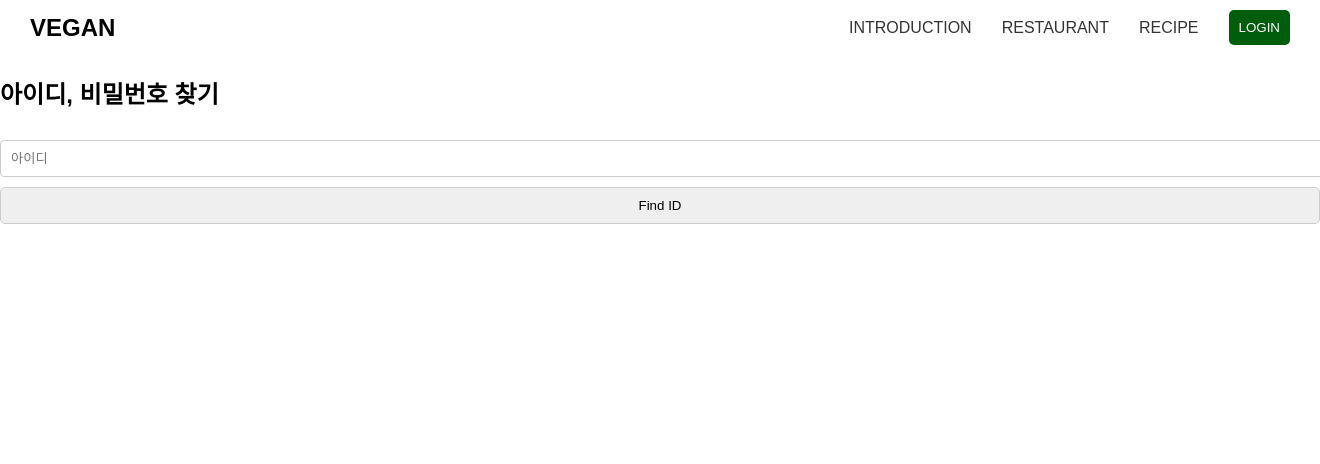
After one commit to jiyun330/veganweb, a Flask app: page /find_id in a window 1320 px wide; the page is wider, and only the part inside the window is pictured. The commit adds this page. Shown: the top 464 px of that part. Run offline with Flask 3, Linux system fonts and the light colour scheme; some libraries are stand-ins or nearby versions.

Commit message:
session login, update region select, find_id function

```diff
--- a/app.py
+++ b/app.py
@@ -1,9 +1,10 @@
-from flask import make_response, redirect, render_template, request, url_for
+from flask import make_response, redirect, render_template, request, url_for, session, jsonify
 from flask import Flask
 import psycopg2
 
 app = Flask(__name__)
 app.config['DEBUG'] = True
+app.secret_key = 'your_secret_key' # 세션용 비밀키
 
 class DB:
     def __init__(self, database_url):
@@ -17,7 +18,7 @@ class DB:
 
     def select_user(self, userID):
         try:
-            self.cur.execute("SELECT user_id, name FROM public.users WHERE user_id = %s;", (userID,))
+            self.cur.execute("SELECT user_id, name FROM public.users WHERE user_id = %s;", (userID, ))
             return self.cur.fetchone()  # 사용자 정보를 가져옴
         except Exception as e:
             print(f"Error during select_user execution: {e}")
@@ -42,18 +43,15 @@ db = DB(database_url)
 
 # 로그인 되어 있을 때의 유저 정보
 def get_user_info():
-    ID = request.cookies.get('ID')
-    name = request.cookies.get('name')
+    ID = session.get('ID')
+    name = session.get('name')
     return ID, name
 
 # 메인 화면
 @app.route("/", methods=['GET', 'POST'])
 def home():
     ID, name = get_user_info()
-    if ID:
-        return render_template("index.html", ID=ID, name=name)
-    else:
-        return render_template("index.html")
+    return render_template("index.html", ID=ID, name=name)
 
 
 ####### 개발 1주차 #######
@@ -68,10 +66,9 @@ def login():
         user = db.select_user_password(userID, password)
         if user:
             user_info = db.select_user(userID)
-            resp = make_response(redirect(url_for('home')))  # 메인 화면으로 리다이렉트
-            resp.set_cookie('ID', user_info[0])  # ID 저장
-            resp.set_cookie('name', user_info[1])  # 이름 저장
-            return resp
+            session['ID'] = user_info[0]  # 세션에 ID 저장
+            session['name'] = user_info[1]  # 세션에 이름 저장
+            return redirect(url_for('home'))
         else:
             print("Invalid credentials")  # 로그인 실패 메시지 출력
             return render_template('login.html', message='아이디 또는 비밀번호가 일치하지 않습니다.')
@@ -80,9 +77,36 @@ def login():
 
 @app.route("/logout")
 def logout():
-    resp = make_response(redirect(url_for('home')))
-    resp.delete_cookie('ID')
-    return resp
+    session.pop('ID', None)
+    session.pop('name', None)
+    return redirect(url_for('home'))
+
+# 아이디 비밀번호 찾기
+@app.route("/find_id", methods=['GET', 'POST'])
+def find_id():
+    userID = None
+    message = ''
+
+    if request.method == 'POST':
+        userID = request.form.get("userID")
+
+        if userID:
+            user = db.select_user(userID)  # 데이터베이스에서 사용자 확인
+
+            if user:
+                message = '아이디 확인 완료.'
+            else:
+                message = '없는 계정입니다.'
+        else:
+            message = '아이디를 입력하세요.'
+
+    return render_template("find1.html", message=message, userID=userID)
+
+@app.route("/find_pw/<userID>", methods=['GET', 'POST'])
+def find_pw(userID):
+    # userID를 기반으로 비밀번호 찾기 로직을 추가할 수 있습니다.
+    # 예를 들어, 해당 userID를 데이터베이스에서 찾고 관련 정보를 조회할 수 있습니다.
+    return render_template("find2.html", userID=userID)
 
 # 회원가입 화면
 @app.route("/join")
@@ -115,3 +139,6 @@ def rec_list():
 def rec_detail():
     ID, name = get_user_info()
     return render_template("recipe_detail.html", ID=ID, name=name)
+
+if __name__ == "__main__":
+    app.run()
--- /dev/null
+++ b/templates/find1.html
@@ -0,0 +1,48 @@
+{% extends "frame.html" %}
+
+{% block content %}
+<style>
+    input[type="text"] {
+        margin: 10px 0;
+        padding: 10px;
+        width: 100%;
+        border: 1px solid #ccc;
+        border-radius: 4px;
+    }
+    .find-button {
+        padding: 10px 20px;
+        color: black;
+        border: 1px #ccc solid;
+        border-radius: 5px;
+        cursor: pointer;
+        transition: background-color 0.3s;
+        width: 100%;
+    }
+    .submit-button {
+        padding: 10px 20px;
+        background-color: #B72424;
+        color: white;
+        border: none;
+        border-radius: 5px;
+        cursor: pointer;
+        transition: background-color 0.3s;
+        width: 100%;
+    }
+</style>
+<div class="find-div">
+    <h2>아이디, 비밀번호 찾기</h2>
+    <form method="post">
+        <input type="text" name="userID" placeholder="아이디" value="{{ userID if userID else '' }}" required>
+        <button type="submit" class="find-button">Find ID</button>
+        {% if message %}
+            <p style="color:red;">{{ message }}</p>
+        {% endif %}
+    </form>
+    {% if message == '아이디 확인 완료.' %}
+        <form method="get" action="{{ url_for('find_pw', userID=userID) }}">
+            <input type="hidden" name="userID" value="{{ userID }}">
+            <button type="submit" id="findPwButton" class="submit-button">Find PW</button>
+        </form>
+    {% endif %}
+</div>
+{% endblock %}
--- a/templates/login.html
+++ b/templates/login.html
@@ -10,7 +10,7 @@
         margin: auto; /* 수직 중앙 정렬을 위한 마진 */
     }
 
-    input[type="text"], input[type="password"], input[type="date"] {
+    input[type="text"], input[type="password"] {
         margin: 10px 0;
         padding: 10px;
         width: 100%;
@@ -44,6 +44,6 @@
         {% endif %}
         <button type="submit" class="sign-in-button">SIGN IN</button>
     </form>
-    <p><a href="/join">회원가입</a> | <a href="#">아이디 및 비밀번호 찾기</a></p>
+    <p><a href="/join">회원가입</a> | <a href="/find_id">아이디 및 비밀번호 찾기</a></p>
 </div>
 {% endblock %}
```
Also changed, not shown: templates/find2.html (added, +12 -0 lines), templates/index.html (+44 -6 lines).
